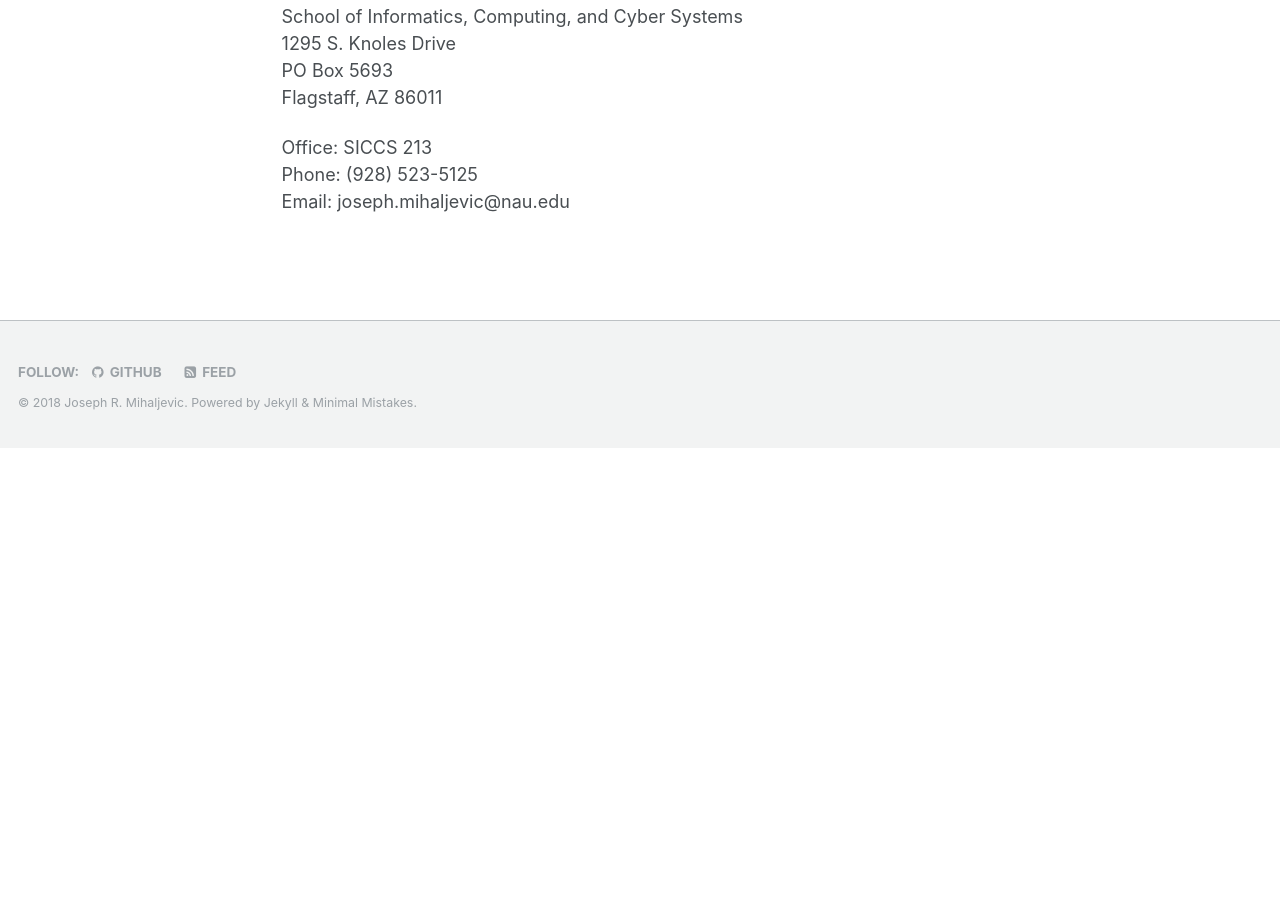
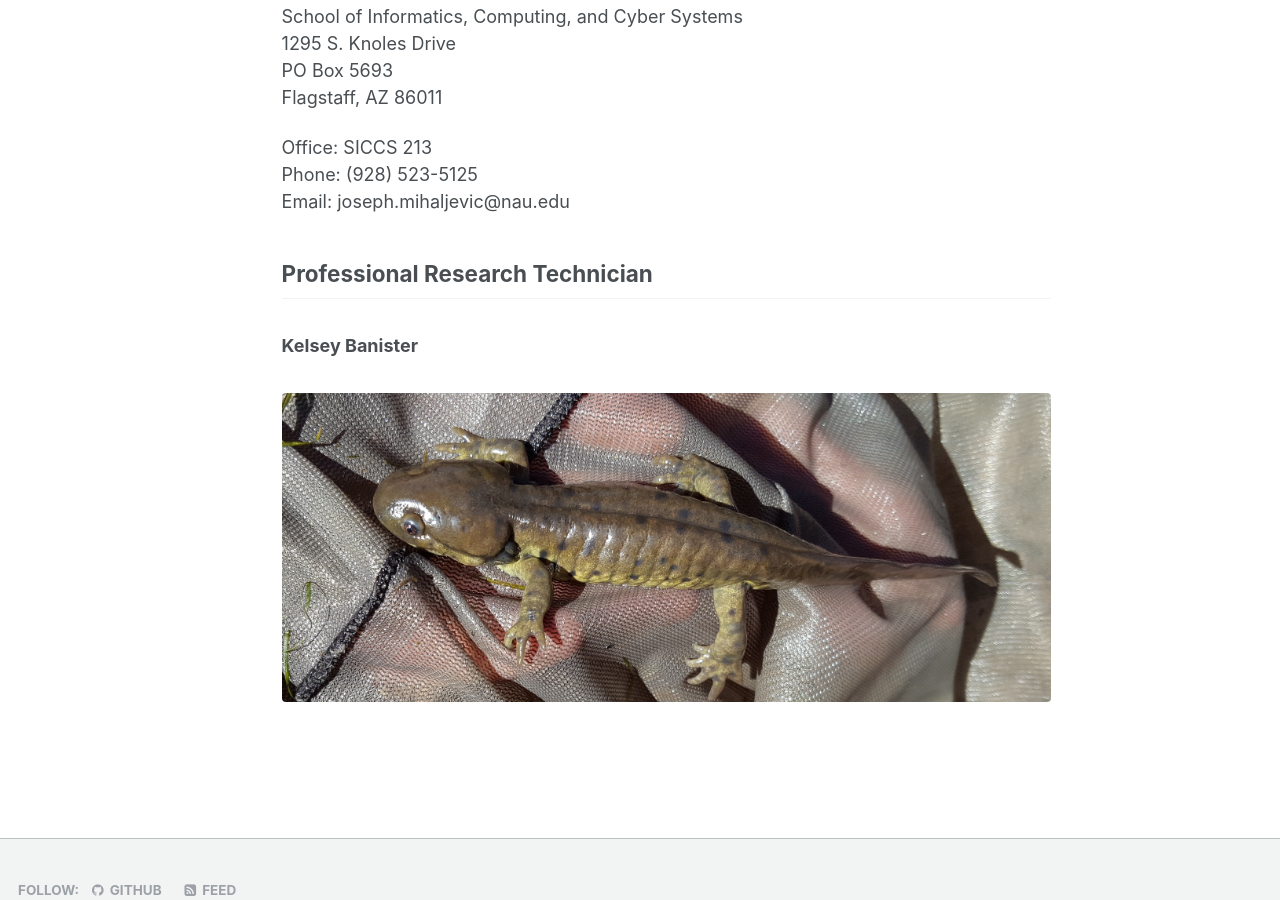
Before and after one commit to jrmihalj/jrmihalj.github.io, a Jekyll site: the page built from _pages/people.md, in a window 1280 px wide and 900 px high, scrolled down 898 px. Built offline with Jekyll 4.4.1, drawn with Linux system fonts in a browser that asks for light colours; our own code applies the rules of GitHub Pages for plain Markdown files; before the commit the page ends 1346 px from its top, so only the background shows below that.

Commit message:
add Kelsey + photo

```diff
--- a/_pages/people.md
+++ b/_pages/people.md
@@ -24,3 +24,11 @@ Flagstaff, AZ 86011
 Office: SICCS 213
 Phone: (928) 523-5125
 Email: joseph.mihaljevic@nau.edu
+
+
+## Professional Research Technician
+
+### Kelsey Banister
+<figure>
+  <img src="/images/Kelsey.jpg" style="float:left">
+</figure>
```
Also changed, not shown: images/Kelsey.jpg (added).
